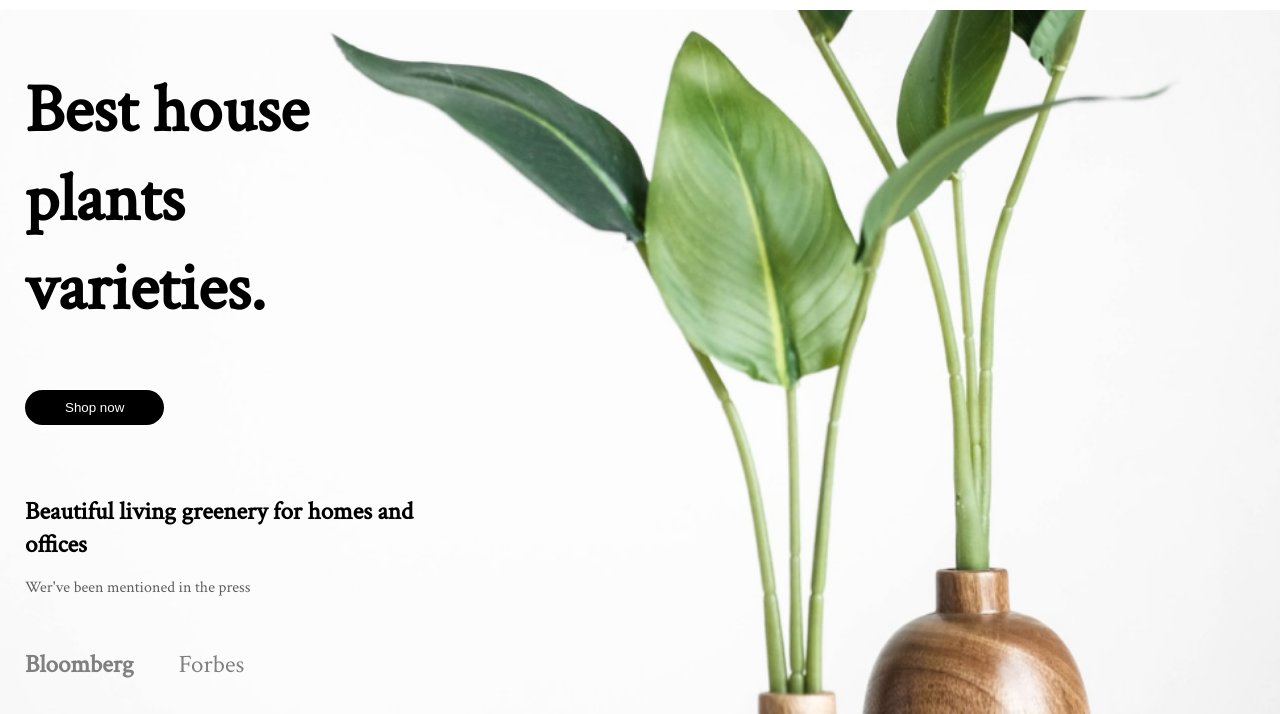
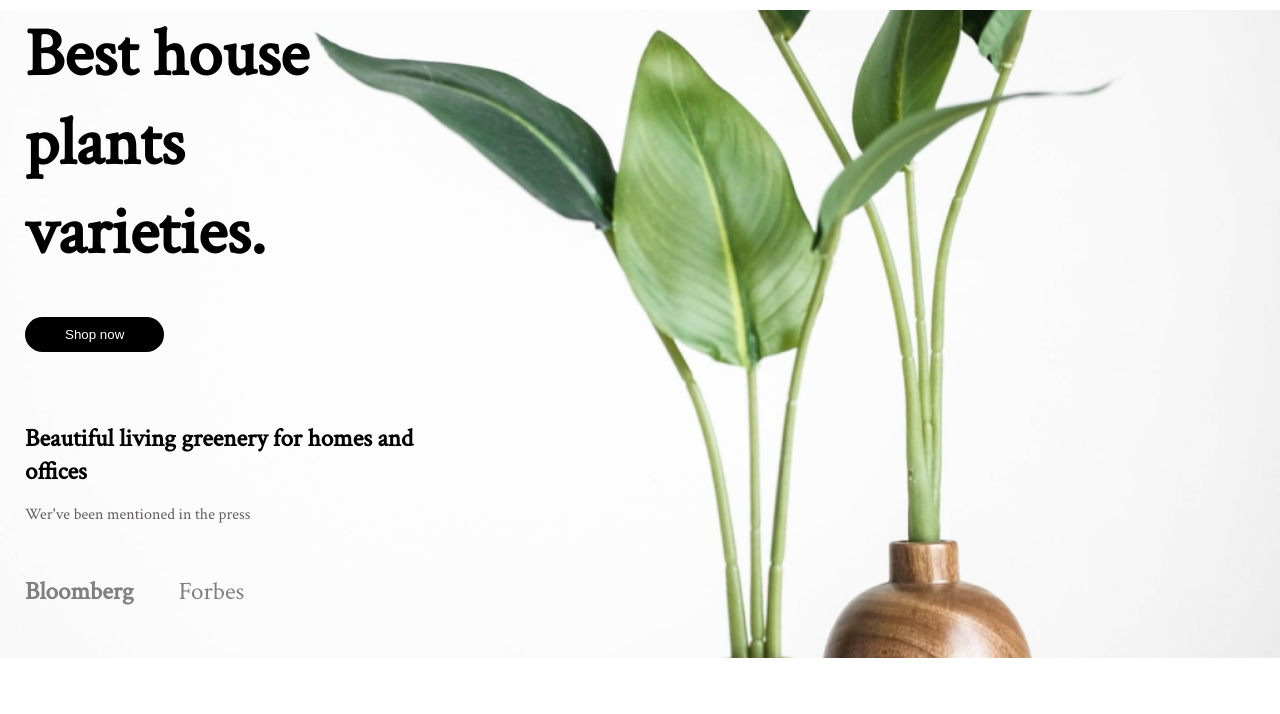
Before and after one commit to ozlemdemirkiran/odev-1, a plain HTML site: page index.html in a window 1280 px wide. Shown: the part 86-800 px from the top of the page. Drawn offline with Linux system fonts and the light colour scheme; files whose address does not match are found by name.

Commit message:
son güncelleme

```diff
--- a/style.css
+++ b/style.css
@@ -61,6 +61,7 @@ body {
 
 .main-left > h2 {
     font-size: 68px;
+    margin: 0;
 }
 
 .button-design {
@@ -69,6 +70,7 @@ body {
     color: white;
     padding: 10px 40px 10px 40px;
     border-radius: 18px;
+    margin-top: 40px;
     margin-bottom: 70px;
 }
 
@@ -78,7 +80,6 @@ body {
 .links {
     margin-top: 50px;
     margin-bottom: 50px;
-
     display: flex;
     align-items: center;
     gap: 45px;
```
